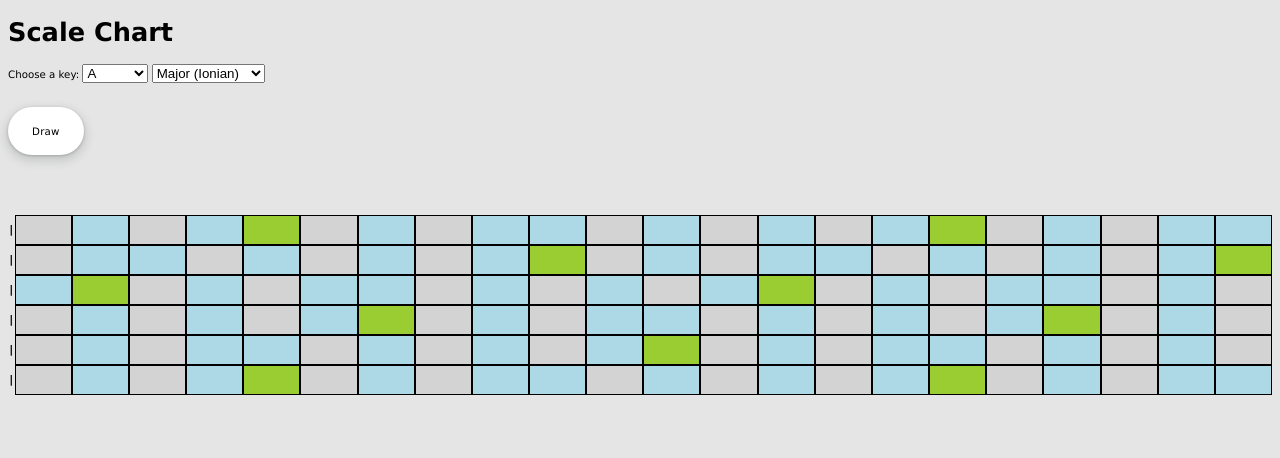
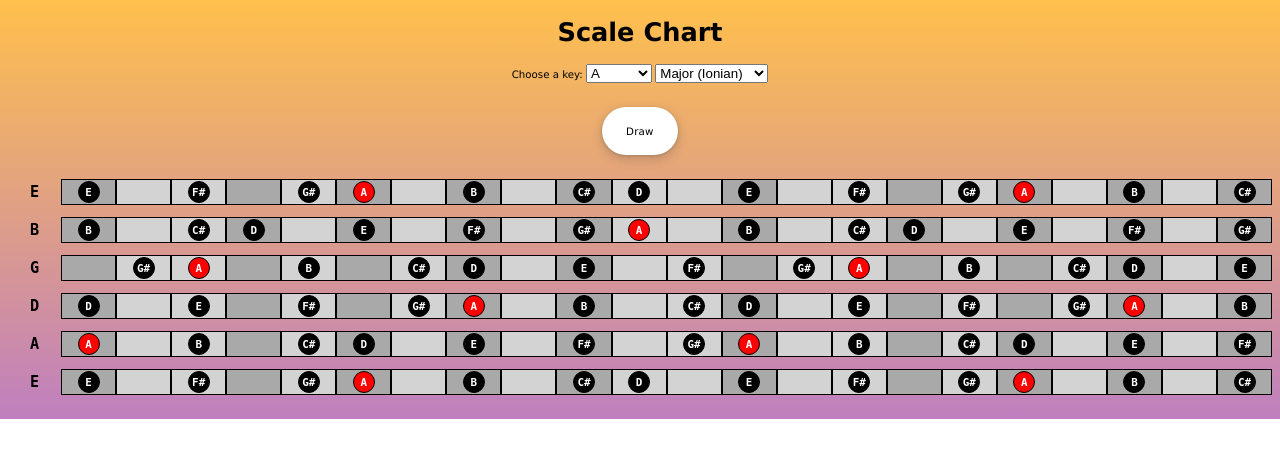
Before and after one commit to roadcapexpert/guitar_mapper, a Flask app: page / in a window 1280 px wide. Shown: the top 458 px of the page. Run offline with Flask 2, Linux system fonts and the light colour scheme.

Commit message:
Updates to UI
Roots are red, notes are black. Show the letter for each note in the scale.
Now show fret 0 (open). We can discuss if we want to change the UI for that fret.

```diff
--- a/scale_chart/scale_chart.py
+++ b/scale_chart/scale_chart.py
@@ -20,7 +20,27 @@ key_notes = [{"key": "A", "key_display": "A"},
              {"key": "G", "key_display": "G"},
              {"key": "G#", "key_display": "G♯ / A♭"}]
 notes = [d["key"] for d in key_notes]
-inlay_frets = [3, 5, 7, 9, 12, 15, 17, 19, 21]
+inlay_frets = [0, 3, 5, 7, 9, 12, 15, 17, 19, 21]
+
+def get_tuning_html(note):
+    return '<span class="string-tuning">' + note + '</span>'
+
+def get_string_tab_html(note, is_note, is_root, is_inlay):
+    html = '<span class="string-tab'
+    if is_note:
+        html = html + ' note'
+    if is_root:
+        html = html + ' root'
+    if is_inlay:
+        html = html + ' inlay'
+    html = html + '">'
+
+    if is_note:
+        html = html + '<span class="note-indicator">' + note + '</span>'
+    else:
+        html = html + '&nbsp;'
+    html = html + '</span>'
+    return html
 
 class FretBoard:
     # TODO change scale_types to use id, maybe put in database
@@ -55,9 +75,6 @@ class FretBoard:
         else:
             raise RuntimeError("Invalid root note")
 
-    # def create_fretboard2(self):
-
-
     def create_fretboard(self):
         """ Compile the fretboard """
         scale = self.compile_scale()
@@ -68,18 +85,22 @@ class FretBoard:
                 # determine current note
                 open_note = self.tuning[string]
                 open_note_index = notes.index(open_note)
-                current_note = notes[(open_note_index + current_fret + 1) % len(notes)]
+                current_note = notes[(open_note_index + current_fret #+ 1
+                                      ) % len(notes)]
 
                 # add to string
                 string_so_far = self.neck[string]
-                updated_neck = string_so_far + self.create_string_tab(current_note, scale)
+                updated_neck = string_so_far + self.create_string_tab(current_fret, current_note, scale)
                 #+ self.fret
                 self.neck[string] = updated_neck
 
             current_fret += 1
 
-    def create_string_tab(self, note, scale):
+    def create_string_tab(self, fret, note, scale):
         """ Checks if note is in scale and creates the string drawing """
+        is_note = False
+        is_root = False
+        is_inlay = False
 
         if note in scale:
             # I wanted the root note to be a different character
@@ -87,16 +108,27 @@ class FretBoard:
             if note == scale[0]:
                 # string_tab = (self.empty_tab * (math.trunc(self.fret_width / 2))) + self.root_tab + (
                 #             self.empty_tab * (math.trunc(self.fret_width / 2)))
-                string_tab = '<span class="string-tab root note"></span>'
+                # string_tab = '<span class="string-tab root note"></span>'
+                classes = ' root note fret-' + str(fret)
+                is_note = True
+                is_root = True
             else:
                 # string_tab = (self.empty_tab * (math.trunc(self.fret_width / 2))) + self.note_tab + (
                 #             self.empty_tab * (math.trunc(self.fret_width / 2)))
-                string_tab = '<span class="string-tab note"></span>'
+                # string_tab = '<span class="string-tab note"></span>'
+                classes = ' note fret-' + str(fret)
+                is_note = True
         else:
-            # string_tab = self.empty_tab * self.fret_width
-            string_tab = '<span class="string-tab"></span>'
+            # # string_tab = self.empty_tab * self.fret_width
+            # string_tab = '<span class="string-tab"></span>'
+            classes = ' fret-' + str(fret)
 
-        return string_tab
+        if fret in inlay_frets:
+            classes = classes + ' inlay'
+            is_inlay = True
+
+        return get_string_tab_html(note, is_note, is_root, is_inlay)
+        # return '<span class="string-tab' + classes + '"></span>'
 
     def compile_scale(self):
         """ Determines the notes in the scale for a given key """
@@ -126,10 +158,9 @@ class FretBoard:
 
     def draw_neck(self):
         """ Does the actual drawing of the neck """
-
-        # draw the nut
+        # draw the tuning of each string
         for string in self.neck:
-            self.neck[string] = self.fret
+            self.neck[string] = get_tuning_html(self.tuning[string]) #self.fret
 
         self.create_fretboard()
         # self.add_inlay_markers()
--- a/scale_chart/static/main.css
+++ b/scale_chart/static/main.css
@@ -1,20 +1,27 @@
+html {
+    /* height: 100%; */
+    background: linear-gradient(0deg, rgb(128 0 128 / 50%), rgb(255 165 0 / 70%));
+    background-repeat: no-repeat;
+}
 
 body {
-  background: rgba(0, 0, 0, 0.1);
+    /* background: linear-gradient(0deg, purple, orange); */
     /* text-align: center; */
     font-family: Verdana, sans-serif;
+    text-align: center;
 }
+
 form {
     display: inline-block;
     font-size: .8vw;
 }
 
-.title{
+.title {
     font-size: 2vw;
 }
 
 .fretboard {
-margin: 60px 0px;
+    margin: 24px 0px;
 }
 
 .string {
@@ -24,21 +31,73 @@ white-space: nowrap;
     font-size: .85vw;
     display: flex;
     justify-content: space-between;
-line-height: 30px;
+    /* line-height: 24px; */
+    position: relative;
+    align-items: center;
+    margin: 12px 0px;
+}
+
+.string .string-tuning {
+    flex: 1;
+    text-align: center;
+    font-size: 1.4em;
 }
 
 span.string-tab {
     background: lightgray;
     border: 1px solid black;
     flex: 1;
+    display: flex;
+    justify-content: center;
+    height: 24px;
+    align-items: center;
 }
 
-span.string-tab.note {
-background: lightblue;
+span.string-tab.inlay {
+    background: darkgrey;
+    /* border: 1px solid black; */
+    /* flex: 1; */
+    /* display: flex; */
+    /* justify-content: center; */
 }
 
-span.string-tab.note.root {
-background: yellowgreen;
+span.string-tab:before {
+    /* content: ''; */
+    position: relative;
+    top: 50%;
+    border-top: 1px solid black;
+    width: 100%;
+    display: block;
+}
+
+span.string-tab.inlay:after {
+    /* content: ''; */
+    position: relative;
+    top: 0%;
+    left: 50%;
+    border-left: 1px solid white;
+    /* width: 50%; */
+    /* display: block; */
+    /* height: 100%; */
+}
+
+span.string-tab>.note-indicator {
+    border: 1px solid black;
+    border-radius: 50%;
+    width: 20px;
+    height: 20px;
+    display: flex;
+    justify-content: center;
+    align-items: center;
+}
+
+span.string-tab.note .note-indicator {
+    background: black;
+    color: white;
+}
+
+span.string-tab.note.root .note-indicator {
+    background: red;
 }
 
 .button-17 {
@@ -47,7 +106,7 @@ appearance: none;
     background-color: #fff;
     border-radius: 24px;
     border-style: none;
-box-shadow: rgba(0, 0, 0, .2) 0 3px 5px -1px,rgba(0, 0, 0, .14) 0 6px 10px 0,rgba(0, 0, 0, .12) 0 1px 18px 0;
+    box-shadow: rgba(0, 0, 0, .2) 0 3px 5px -1px, rgba(0, 0, 0, .14) 0 6px 10px 0, rgba(0, 0, 0, .12) 0 1px 18px 0;
     box-sizing: border-box;
     color: #00000;
     cursor: pointer;
@@ -66,12 +125,12 @@ padding: 2px 24px;
     position: relative;
     text-align: center;
     text-transform: none;
-transition: box-shadow 280ms cubic-bezier(.4, 0, .2, 1),opacity 15ms linear 30ms,transform 270ms cubic-bezier(0, 0, .2, 1) 0ms;
+    transition: box-shadow 280ms cubic-bezier(.4, 0, .2, 1), opacity 15ms linear 30ms, transform 270ms cubic-bezier(0, 0, .2, 1) 0ms;
     user-select: none;
     -webkit-user-select: none;
     touch-action: manipulation;
     width: auto;
-will-change: transform,opacity;
+    will-change: transform, opacity;
     z-index: 0;
 }
 
```
Lines whose indentation alone changed are shown as unchanged.
